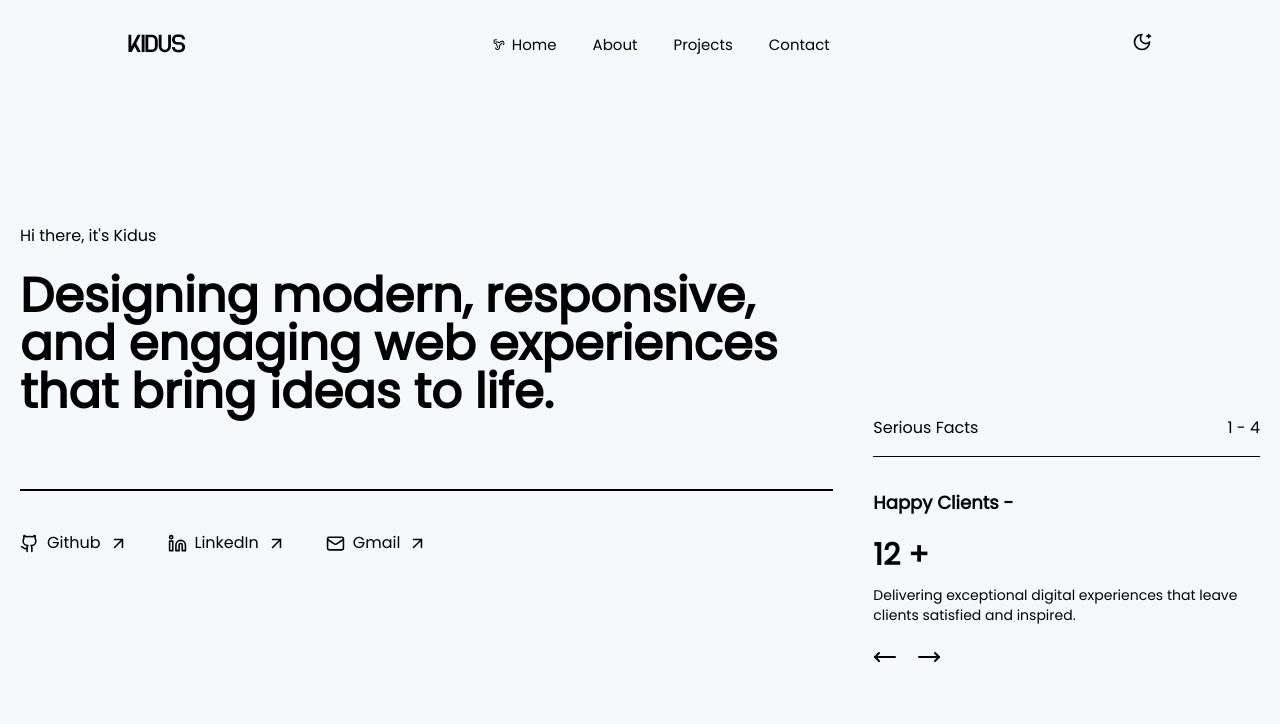
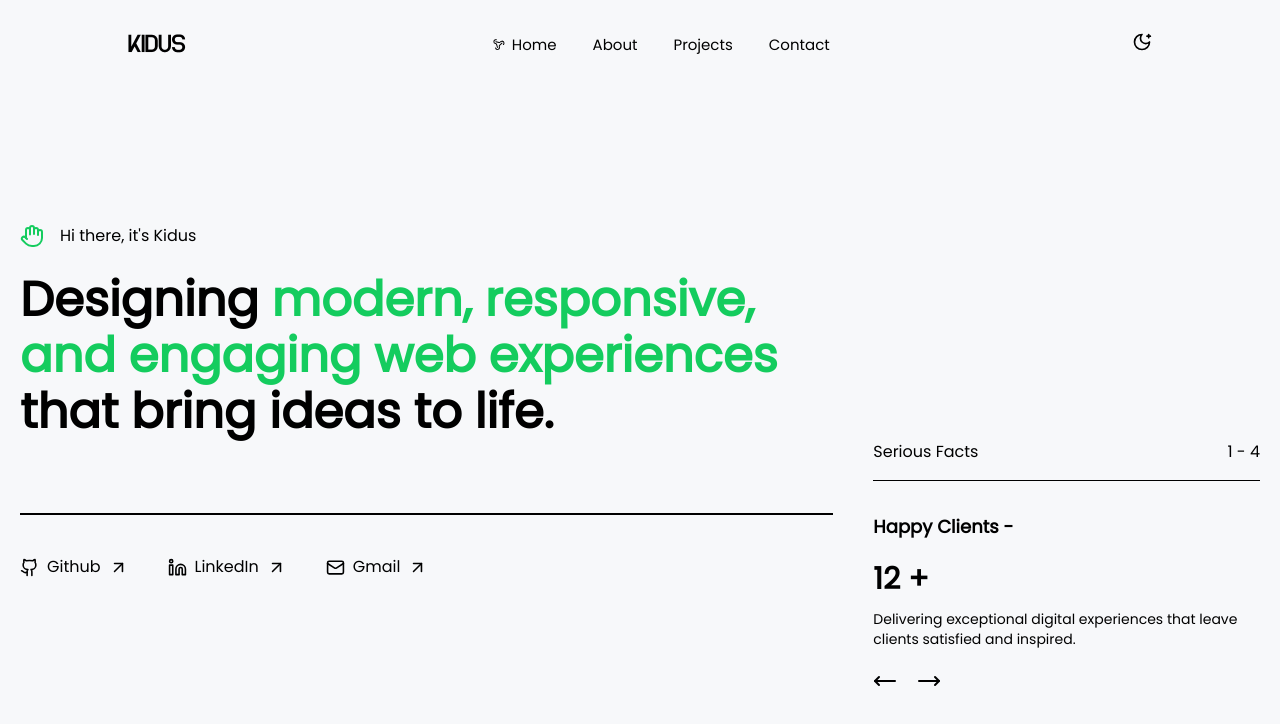
Before and after one commit to kid-us/Next-Portfolio, a Next.js app: page / in a window 1280 px wide. Shown: the top 724 px of the page. Built offline with nearby package versions, Linux system fonts and the light colour scheme.

Commit message:
Primary color in action.

```diff
--- a/app/globals.css
+++ b/app/globals.css
@@ -34,6 +34,7 @@
 
 .light {
   color: #000;
+  --primary: #14cc5e;
   --background: #f7f8fa;
   --nav-bg: #fff;
   --btn: #000;
@@ -57,6 +58,7 @@
 
 .dark {
   color: #fff;
+  --primary: #14cc5e;
   --btn: #fff;
   --btn-color: #000 !important;
   --nav-bg: #242424;
--- a/app/page.tsx
+++ b/app/page.tsx
@@ -1,7 +1,6 @@
-import Link from "next/link";
 import SeriousFacts from "./components/SeriousFacts";
 import SocialLinks from "./components/SocialLinks";
-import { ArrowUpRight, Github, Linkedin, Mail } from "lucide-react";
+import { Hand } from "lucide-react";
 import React from "react";
 
 export default function Home() {
@@ -9,10 +8,16 @@ export default function Home() {
     <div>
       <div className="grid lg:grid-cols-3 lg:mt-32 mt-20">
         <div className="lg:col-span-2">
-          <p className="mb-6 text-color-secondary">Hi there, it's Kidus</p>
-          <p className="lg:text-5xl text-3xl font-bold">
-            Designing modern, responsive, and engaging web experiences that
-            bring ideas to life.
+          <p className="mb-6 text-color-secondary flex">
+            <Hand className="text-primary" /> <span className="mx-2"></span> Hi
+            there, it's Kidus
+          </p>
+          <p className="lg:text-5xl text-3xl font-bold  lg:leading-14">
+            Designing{" "}
+            <span className="text-primary">
+              modern, responsive, and engaging web experiences
+            </span>{" "}
+            that bring ideas to life.
           </p>
         </div>
         <div></div>
--- a/tailwind.config.js
+++ b/tailwind.config.js
@@ -18,6 +18,7 @@ module.exports = {
         secondaryBorder: "var(--secondary-border)",
         panelBg: "var(--panel-bg)",
         navBg: "var(--nav-bg)",
+        primary: "var(--primary)",
       },
       screen: {
         sm: "640px", // Small devices (landscape phones)
```
